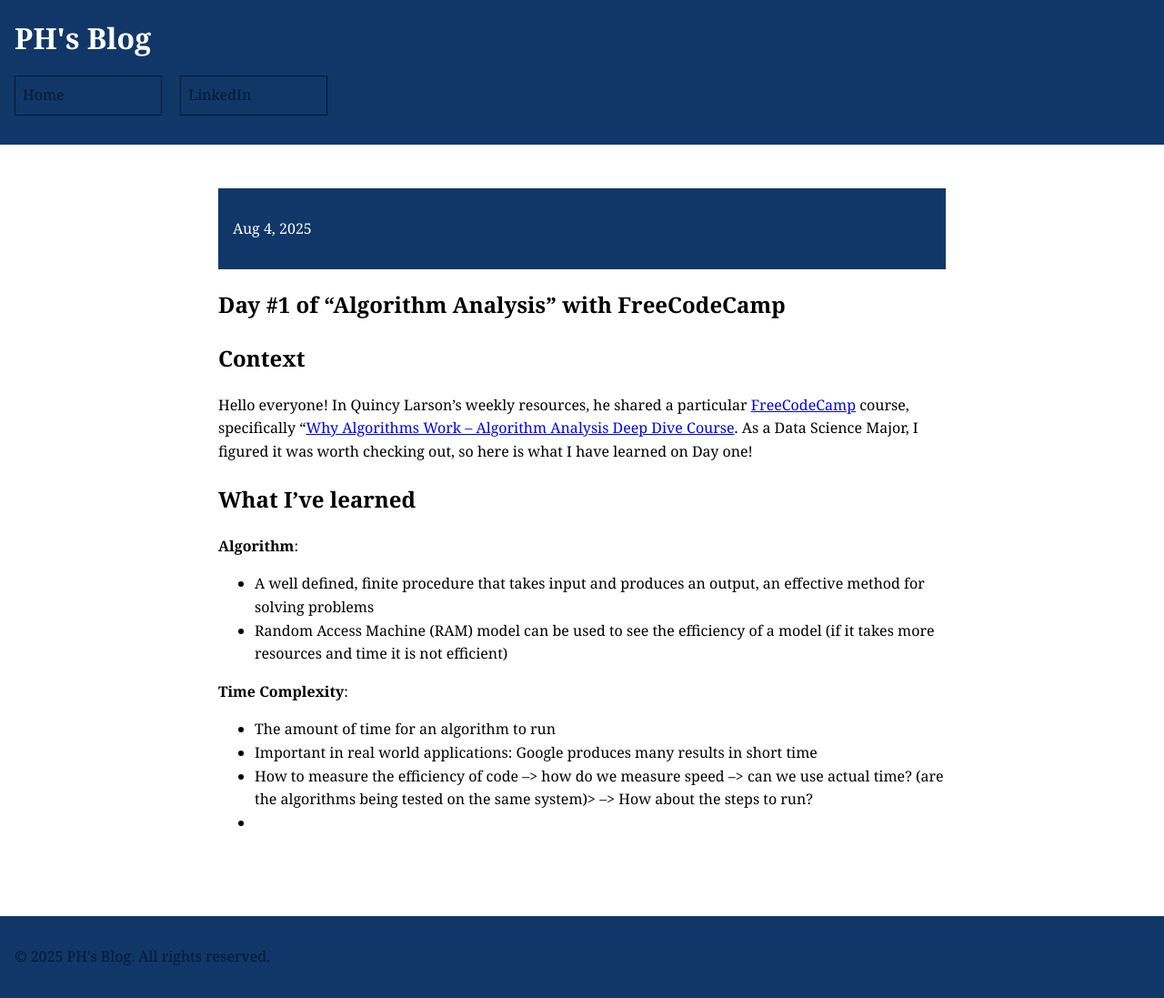
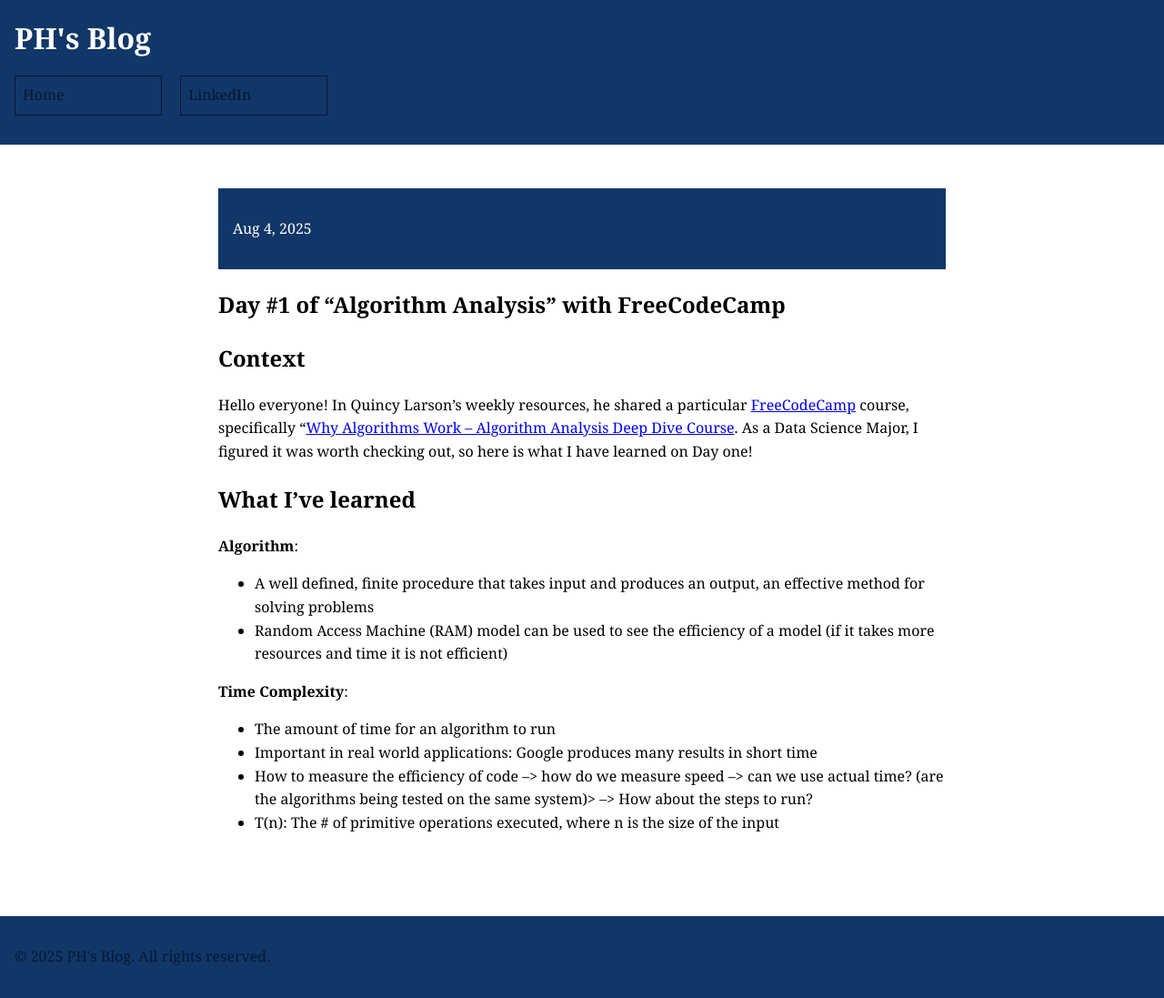
Before and after one commit to CaptainSapphire/PH-s-Blog, a Jekyll site: the page built from _posts/2025-08-04-Algorithm-Analysis-Day-One.md, in a window 1280 px wide. Shown: the whole page at 91% size. Built offline with Jekyll 4.4.1, drawn with Linux system fonts in a browser that asks for light colours; our own code applies the rules of GitHub Pages for plain Markdown files.

Commit message:
Update 2025-08-04-Algorithm-Analysis-Day-One.md

```diff
--- a/_posts/2025-08-04-Algorithm-Analysis-Day-One.md
+++ b/_posts/2025-08-04-Algorithm-Analysis-Day-One.md
@@ -13,4 +13,4 @@ Hello everyone! In Quincy Larson's weekly resources, he shared a particular [Fre
 - The amount of time for an algorithm to run
 - Important in real world applications: Google produces many results in short time
 - How to measure the efficiency of code --> how do we measure speed --> can we use actual time? (are the algorithms being tested on the same system)> --> How about the steps to run?
--
+- T(n): The # of primitive operations executed, where n is the size of the input
```
